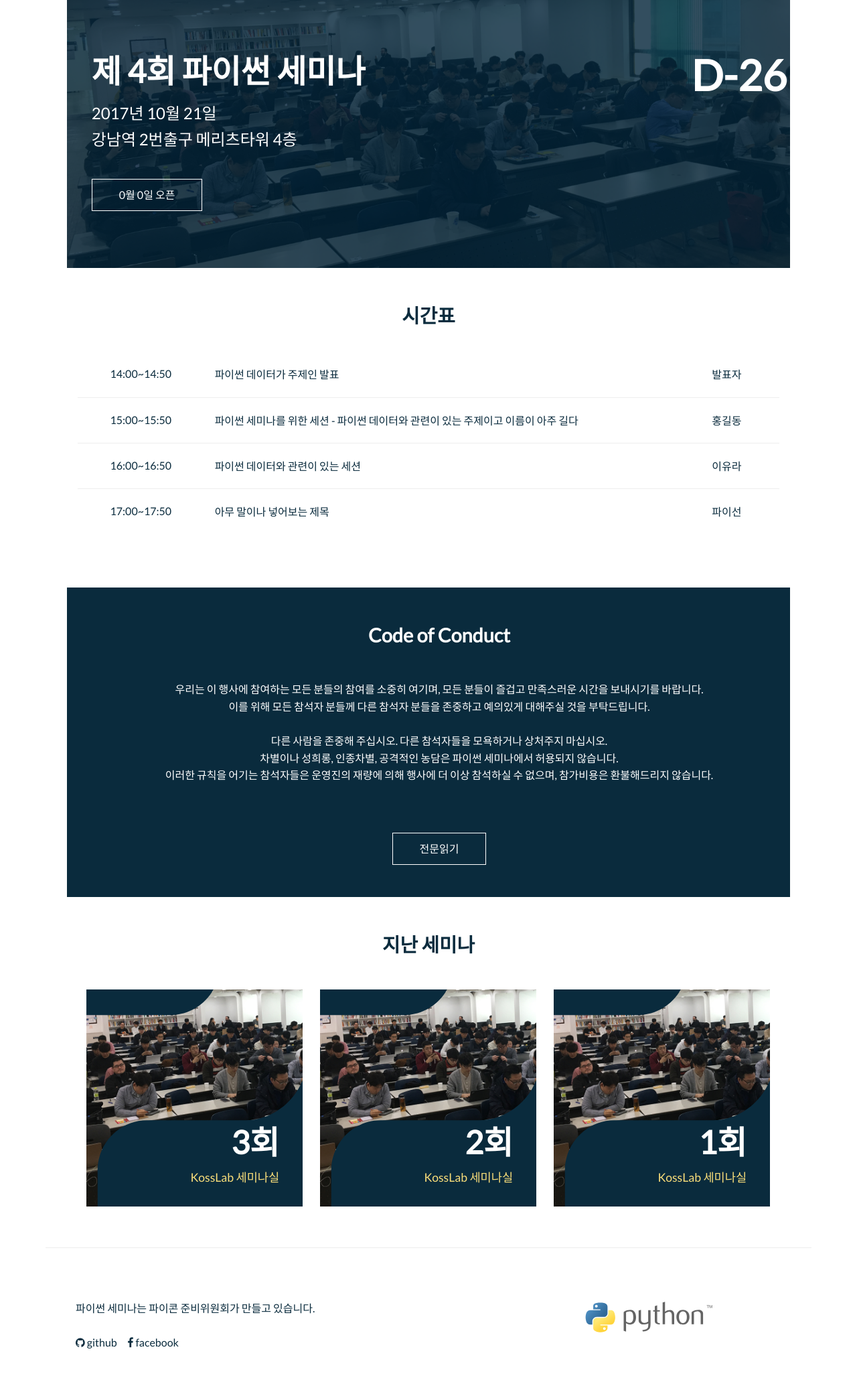
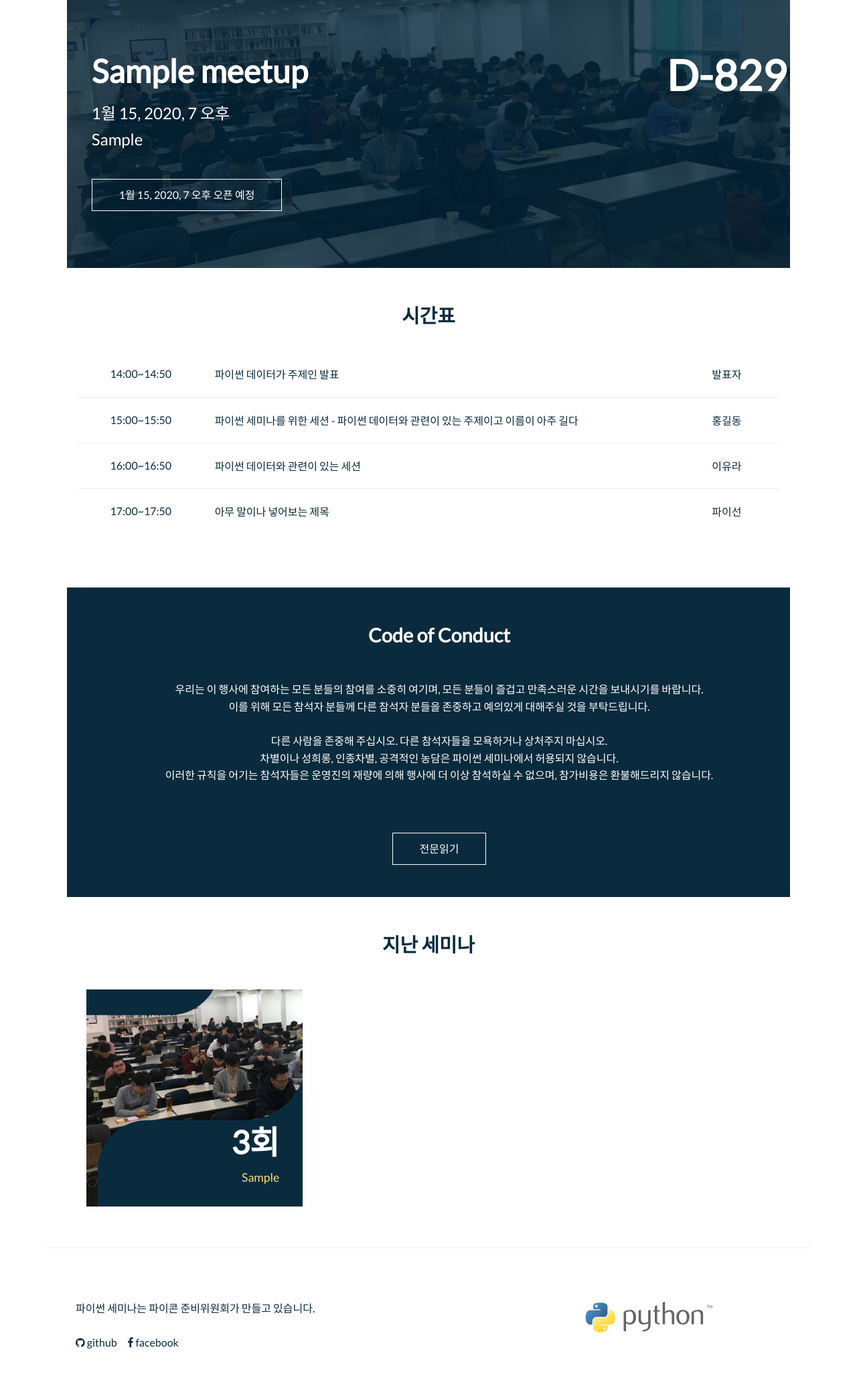
Before and after one commit to pythonkr/seminar, a Django app: page / in a window 1280 px wide. Shown: the part 52-2106 px from the top of the page at 67% size. Run offline with Django 3.2, Linux system fonts and the light colour scheme; tables that the repository leaves empty hold one stand-in row (values such as "Sample post").

Commit message:
Get data from db to index page

```diff
--- a/seminar/views.py
+++ b/seminar/views.py
@@ -1,11 +1,37 @@
-from django.views.generic.base import View, TemplateView
-from django.shortcuts import render
+from django.utils import timezone
+from django.views.generic.base import TemplateView
+
+from meetup.models import MeetUp
+from registration.models import Ticket
 
 
-class IndexView(View):
+class IndexView(TemplateView):
+    template_name = 'index.html'
 
-    def get(self, request):
-        return render(request, 'index.html')
+    def get_context_data(self, **kwargs):
+        context = super(IndexView, self).get_context_data(**kwargs)
+        now_meet_up = MeetUp.objects.last()
+        context['now_meet_up'] = now_meet_up
+        context['last_meet_ups'] = MeetUp.objects.all()
+
+        d_day = timezone.now() - now_meet_up.start_datetime
+        d_day = d_day.days
+
+        if d_day == 0:
+            d_day = 'D-Day'
+        elif d_day > 0:
+            d_day = 'D+{}'.format(d_day)
+        elif d_day < 0:
+            d_day = 'D{}'.format(d_day)
+        else:
+            d_day = '준비중입니다.'
+
+        context['d_day'] = d_day
+
+        now_ticket = Ticket.objects.filter(is_main=True).get(meet_up=now_meet_up)
+        context['now_ticket'] = now_ticket
+
+        return context
 
 
 class CocTV(TemplateView):
--- a/templates/index.html
+++ b/templates/index.html
@@ -6,13 +6,17 @@
     <div class="index-jumbotron__overlay"></div>
     <div class="main-container">
         <div class="index-jumbotron__text col-m-100">
-			<div class="index-jumbotron__d-day col-30 col-m-none">D-26</div>
-			<div class="index-jumbotron__title col-70 col-m-100">제 4회 파이썬 세미나</div>
+            <div class="index-jumbotron__d-day col-30 col-m-none">{{ d_day }}</div>
+            <div class="index-jumbotron__title col-70 col-m-100">{{ now_meet_up.title }}</div>
             <div class="col-100">
                 <div class="index-jumbotron__caption">
-					2017년 10월 21일<br>강남역 2번출구 메리츠타워 4층
+                    {{ now_meet_up.start_datetime }}<br>{{ now_meet_up.venue.location }}
                 </div>
-				<a class="btn--white btn--medium" href="">0월 0일 오픈</a>
+                {% if now_ticket.is_sellable %}
+                <a class="btn--white btn--medium" href="{% url 'meetup:registration' %}">{{ now_ticket.title }} 티켓 판매</a>
+                {% else %}
+                <a class="btn--white btn--medium" href="#">{{ now_ticket.start_time_to_sell }} 오픈 예정</a>
+                {% endif %}
             </div>
         </div>
     </div>
@@ -65,41 +69,21 @@
     <div class="overflow-auto">
         <div class="section__title"><a href="{% url 'meetup:past_list' %}">지난 세미나</a></div>
 
+        {% for meet_up in last_meet_ups %}
         <div class="index-past__wrapper col-33 col-m-50">
             <div class="index-past__thumbnail">
                 <img class="index-past__img" src="../static/img/seminar-thumbnail.jpg" alt="">
                 <a class="index-past__overlay" href="#">
                     <div class="index-past__info">
                         3회
-						<div class="index-past__location">KossLab 세미나실</div>
+                        <div class="index-past__location">{{ meet_up.venue.location }}</div>
                     </div>
                 </a>
             </div>
         </div>
-
-		<div class="index-past__wrapper col-33 col-m-50">
-			<div class="index-past__thumbnail">
-				<img class="index-past__img" src="{% static 'img/seminar-thumbnail.jpg' %}" alt="">
-				<a class="index-past__overlay" href="#">
-					<div class="index-past__info">
-						2회
-						<div class="index-past__location">KossLab 세미나실</div>
-					</div>
-				</a>
-			</div>
-		</div>
-
-		<div class="index-past__wrapper col-33 col-m-50">
-			<div class="index-past__thumbnail">
-				<img class="index-past__img" src="{% static 'img/seminar-thumbnail.jpg' %}" alt="">
-				<a class="index-past__overlay" href="#">
-					<div class="index-past__info">
-						1회
-						<div class="index-past__location">KossLab 세미나실</div>
-					</div>
-				</a>
-			</div>
-		</div>
+        {% empty %}
+        <h3>아직 개최된 세미나가 없습니다</h3>
+        {% endfor %}
     </div>
 </section>
 {% endblock %}
```
Lines whose indentation alone changed are shown as unchanged.
